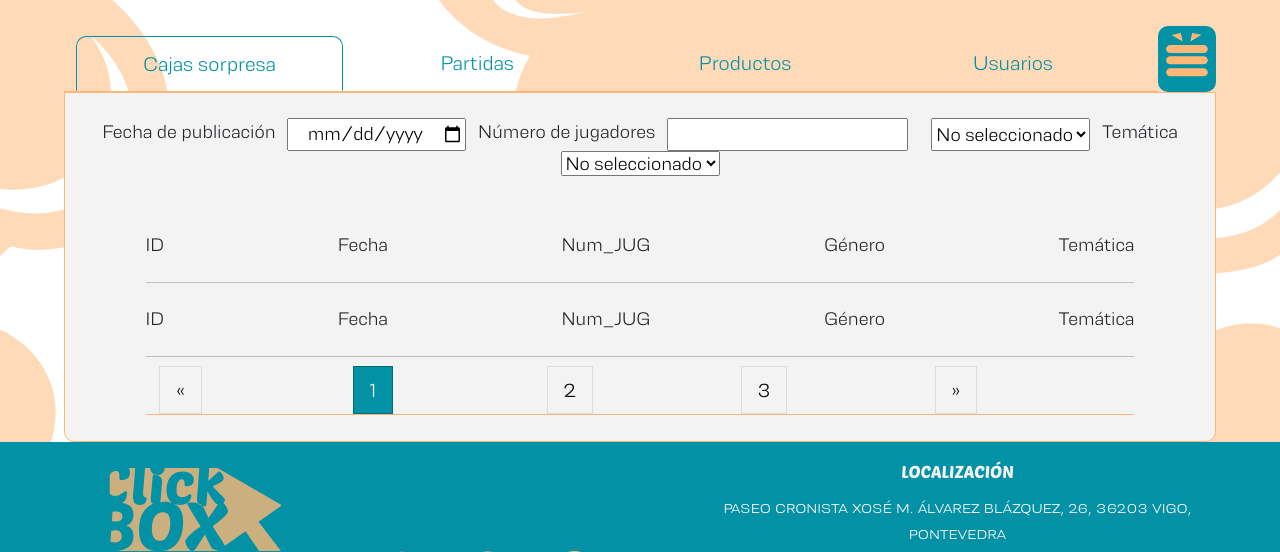
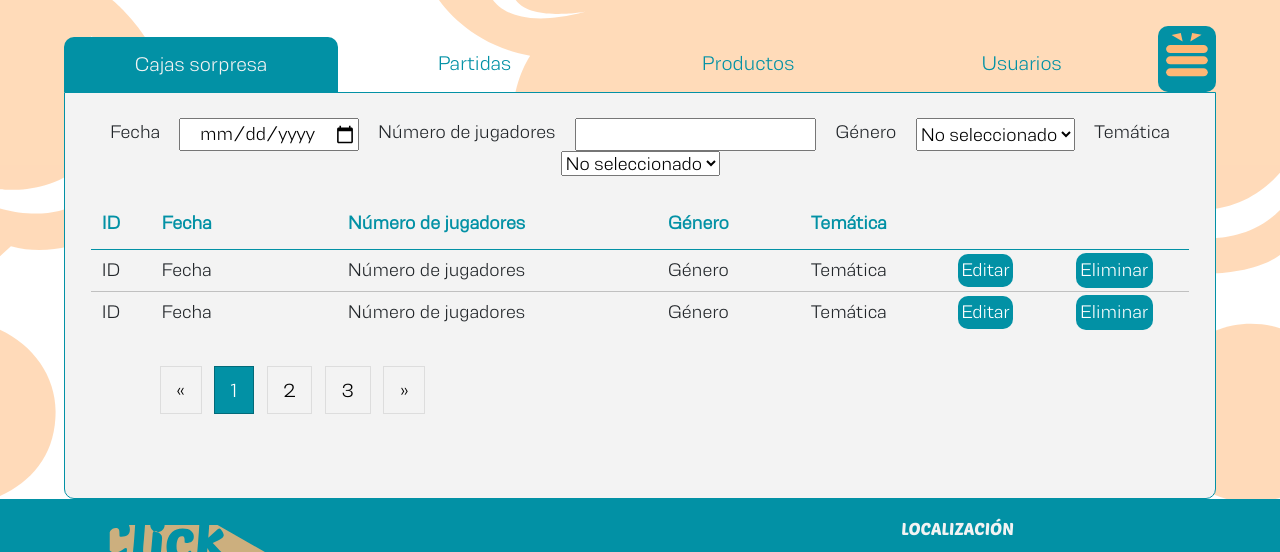
Before and after one commit to a20yagosf/proyect-daw2-clickbox, a PHP site: page /html/panelAdministrador.html in a window 1280 px wide. Shown: the part 90-642 px from the top of the page. Run offline with PHP 8.4, Linux system fonts and the light colour scheme; some libraries are stand-ins or nearby versions.

Commit message:
Inicio diseño panel de administrador y adaptación a tablet (falta versión móvil)

```diff
--- a/css/_panelAdministrador.scss
+++ b/css/_panelAdministrador.scss
@@ -2,7 +2,7 @@
 #panelAdmin {
     padding-block-start: 2%;
 
-    div {
+   & > div:first-of-type {
         width: 90%;
         margin: auto;
         border-radius: $borderRadius $borderRadius 0px 0px;
@@ -11,12 +11,10 @@
         justify-content: space-between;
 
         ul {
-            padding: 0% 1%;
+            padding: 0%;
             //Margin bottom
             margin-block-end: 0%;
             //Estilo
-            //Border bottom
-            border-block-end: 1px solid $colorSecundario;
             //Flex como padre
             display: flex;
             justify-content: space-around;
@@ -30,7 +28,7 @@
                 //Padding-top
                 padding-block-start: 1%;
 
-                a:not(#contenedorElementos a) {
+                a {
                     display: inline-block;
                     @include contenedor(100%, 100%, transparent);
                     padding: 4%;
@@ -122,11 +120,7 @@
         //Estilo
         font-size: 1.2em;
         border-radius: 0px 0px $borderRadius $borderRadius;
-        border: 1px solid $colorSecundario;
-        //Flex como padre
-        display: flex;
-        flex-direction: column;
-        justify-content: center;
+        border: 1px solid $colorPrincipal;
 
         form {
             margin-block-end: 3%;
@@ -140,12 +134,87 @@
             }
         }
 
-        .contenido {
-            padding: 2% 0%;
+        #listaElementos {
+            @include contenedor(100%, 100%, transparent);
+            text-align: center;
         }
 
-        .contenido:not(.contenido:last-of-type){
-            border-bottom: 1px solid oscurecerColor($colorLetra);
+        thead {
+            //Border bottom
+            border-block-end: 1px solid $colorPrincipal;
+
+            th {
+                color: $colorPrincipal;
+                //Margin bottom
+                padding-block-end: 1%;
+            }
+        }
+
+        tbody {
+            td {
+                padding: 0.3% 0%;
+            }
+
+            tr:not(tr:last-of-type) {
+                //borer bottom
+                border-block-end: 1px solid oscurecerColor($colorLetra);
+            }
+
+            button {
+                @include boton($colorPrincipal, 1em);
+                margin: auto;
+            }
         }
     }
+
+    //Adaptación para móvil del carousel
+    @media screen and (max-aspect-ratio: 195/422), (max-aspect-ratio: 375/667), (aspect-ratio: 280/653) {
+        & {
+            #contenedorElementos {
+                width: 100%;
+
+                #listaElementos {
+                    flex-wrap: wrap;
+                }
+            }
+        }
+    }
+
+     //Adaptación para tablet de carousel
+     @media screen and (max-aspect-ratio: 41/59) and (min-width: 540px), (max-aspect-ratio: 3/4) and (min-width: 540px), (aspect-ratio: 4/3) and (min-width: 540px)  {
+         & {
+            & > div:first-of-type {
+                width: 100%;
+            }
+
+            //Formulario con el panel a administrar
+            #formPanelAdmin {
+            }
+
+            //Contenedor con todas las cajas a mostrar
+            #contenedorElementos {
+                width: 100%;
+
+                form {
+                    align-items: center;
+                }
+
+                input {
+                    flex-basis: calc(100%/3);
+                }
+
+                label {
+                    margin-block-start: 2%;
+                }
+
+                thead th {
+                    font-size: 1.2em;
+                }
+
+                tbody th {
+                    margin-block-start: 5%;
+                }
+            }
+         }
+    }
 }
--- a/css/styles.css
+++ b/css/styles.css
@@ -997,7 +997,7 @@ ul li.list-group-item .btn-info {
   }
   #suscribirse #tiposSusc .susc {
     display: inline-block;
-    width: 32.3333333333%;
+    width: calc(97%/3);
   }
   #suscribirse #tiposSusc .susc p {
     font-size: 1.5rem;
@@ -1024,7 +1024,7 @@ ul li.list-group-item .btn-info {
   }
   #suscribirse #tiposSusc .susc {
     display: inline-block;
-    width: 31.6666666667%;
+    width: calc(95%/3);
   }
   #suscribirse #recibo {
     flex-basis: 100%;
@@ -1533,7 +1533,7 @@ ul li.list-group-item .btn-info {
 #perfilUsuario form fieldset div span {
   padding: 2%;
   margin: 1%;
-  flex-basis: 33.3333333333%;
+  flex-basis: calc(100%/3);
   flex-grow: 2;
 }
 #perfilUsuario form fieldset div button {
@@ -1670,32 +1670,30 @@ h2, h3 {
     text-align: start;
   }
   #perfilUsuario form fieldset div span {
-    flex-basis: 33.3333333333%;
+    flex-basis: calc(100%/3);
   }
 }
 #panelAdmin {
   -webkit-padding-before: 2%;
           padding-block-start: 2%;
 }
-#panelAdmin div {
+#panelAdmin > div:first-of-type {
   width: 90%;
   margin: auto;
   border-radius: 10px 10px 0px 0px;
   display: flex;
   justify-content: space-between;
 }
-#panelAdmin div ul {
-  padding: 0% 1%;
+#panelAdmin > div:first-of-type ul {
+  padding: 0%;
   -webkit-margin-after: 0%;
           margin-block-end: 0%;
-  -webkit-border-after: 1px solid #FFB775;
-          border-block-end: 1px solid #FFB775;
   display: flex;
   justify-content: space-around;
   flex-basis: 70%;
   flex-grow: 2;
 }
-#panelAdmin div ul li {
+#panelAdmin > div:first-of-type ul li {
   width: 100%;
   height: 100%;
   background-color: transparent;
@@ -1703,7 +1701,7 @@ h2, h3 {
   -webkit-padding-before: 1%;
           padding-block-start: 1%;
 }
-#panelAdmin div ul li a:not(#contenedorElementos a) {
+#panelAdmin > div:first-of-type ul li a {
   display: inline-block;
   width: 100%;
   height: 100%;
@@ -1713,13 +1711,13 @@ h2, h3 {
   text-align: center;
   color: #0291A5;
 }
-#panelAdmin div ul li a:not(#contenedorElementos a):hover {
+#panelAdmin > div:first-of-type ul li a:hover {
   border: 1px solid #0291A5;
   -webkit-border-after: 0px;
           border-block-end: 0px;
   border-radius: 10px 10px 0px 0px;
 }
-#panelAdmin div ul li .listaActivo {
+#panelAdmin > div:first-of-type ul li .listaActivo {
   background-color: #0291A5;
   color: #F3F3F3;
   border: 1px solid transparent;
@@ -1727,10 +1725,10 @@ h2, h3 {
   border-radius: 10px 10px 0px 0px;
   z-index: 2;
 }
-#panelAdmin div ul li .listaActivo:hover {
+#panelAdmin > div:first-of-type ul li .listaActivo:hover {
   background-color: #03bdd7;
 }
-#panelAdmin div button {
+#panelAdmin > div:first-of-type button {
   background-image: url("../img/iconos/menuHamburguesa.svg");
   background-size: contain;
   background-repeat: no-repeat;
@@ -1746,7 +1744,7 @@ h2, h3 {
   transition: all 0.5s linear;
   padding: 0% 2.5%;
 }
-#panelAdmin div button:hover {
+#panelAdmin > div:first-of-type button:hover {
   background-color: #03bdd7;
 }
 #panelAdmin #formPanelAdmin {
@@ -1769,7 +1767,7 @@ h2, h3 {
   text-align: center;
 }
 #panelAdmin #formPanelAdmin input, #panelAdmin #formPanelAdmin label, #panelAdmin #formPanelAdmin select {
-  flex-basis: 50%;
+  flex-basis: calc(100%/2);
 }
 #panelAdmin #formPanelAdmin input, #panelAdmin #formPanelAdmin select {
   margin: 2% 0%;
@@ -1807,10 +1805,7 @@ h2, h3 {
   padding: 2%;
   font-size: 1.2em;
   border-radius: 0px 0px 10px 10px;
-  border: 1px solid #FFB775;
-  display: flex;
-  flex-direction: column;
-  justify-content: center;
+  border: 1px solid #0291A5;
 }
 #panelAdmin #contenedorElementos form {
   -webkit-margin-after: 3%;
@@ -1822,11 +1817,75 @@ h2, h3 {
 #panelAdmin #contenedorElementos form label, #panelAdmin #contenedorElementos form input {
   text-align: center;
 }
-#panelAdmin #contenedorElementos .contenido {
-  padding: 2% 0%;
-}
-#panelAdmin #contenedorElementos .contenido:not(.contenido:last-of-type) {
-  border-bottom: 1px solid silver;
+#panelAdmin #contenedorElementos #listaElementos {
+  width: 100%;
+  height: 100%;
+  background-color: transparent;
+  text-align: center;
+}
+#panelAdmin #contenedorElementos thead {
+  -webkit-border-after: 1px solid #0291A5;
+          border-block-end: 1px solid #0291A5;
+}
+#panelAdmin #contenedorElementos thead th {
+  color: #0291A5;
+  -webkit-padding-after: 1%;
+          padding-block-end: 1%;
+}
+#panelAdmin #contenedorElementos tbody td {
+  padding: 0.3% 0%;
+}
+#panelAdmin #contenedorElementos tbody tr:not(tr:last-of-type) {
+  -webkit-border-after: 1px solid silver;
+          border-block-end: 1px solid silver;
+}
+#panelAdmin #contenedorElementos tbody button {
+  display: block;
+  background-color: #0291A5;
+  border: none;
+  padding: 2% 3%;
+  font-size: 1em;
+  border-radius: 10px;
+  color: white;
+  cursor: pointer;
+  transition: all 0.5s linear;
+  margin: auto;
+}
+#panelAdmin #contenedorElementos tbody button:hover {
+  background-color: #03bdd7;
+}
+@media screen and (max-aspect-ratio: 195/422), (max-aspect-ratio: 375/667), (aspect-ratio: 280/653) {
+  #panelAdmin #contenedorElementos {
+    width: 100%;
+  }
+  #panelAdmin #contenedorElementos #listaElementos {
+    flex-wrap: wrap;
+  }
+}
+@media screen and (max-aspect-ratio: 41/59) and (min-width: 540px), (max-aspect-ratio: 3/4) and (min-width: 540px), (aspect-ratio: 4/3) and (min-width: 540px) {
+  #panelAdmin > div:first-of-type {
+    width: 100%;
+  }
+  #panelAdmin #contenedorElementos {
+    width: 100%;
+  }
+  #panelAdmin #contenedorElementos form {
+    align-items: center;
+  }
+  #panelAdmin #contenedorElementos input {
+    flex-basis: calc(100%/3);
+  }
+  #panelAdmin #contenedorElementos label {
+    -webkit-margin-before: 2%;
+            margin-block-start: 2%;
+  }
+  #panelAdmin #contenedorElementos thead th {
+    font-size: 1.2em;
+  }
+  #panelAdmin #contenedorElementos tbody th {
+    -webkit-margin-before: 5%;
+            margin-block-start: 5%;
+  }
 }
 
 footer {
--- a/html/panelAdministrador.html
+++ b/html/panelAdministrador.html
@@ -43,11 +43,11 @@
             </form> -->
             <div id="contenedorElementos">
                 <form id="filtradoPartida" action="">
-                    <label for="fechaCaja">Fecha de publicación</label>
+                    <label for="fechaCaja">Fecha</label>
                     <input type="date" name="fechaCaja" id="fechaCaja"/>
                     <label for="num_jug">Número de jugadores</label>
                     <input type="number" name="num_jug" id="num_jug"/>
-                    <label for="genero"></label>
+                    <label for="genero">Género</label>
                     <select name="genero" id="genero">
                         <option value="">No seleccionado</option>
                     </select>
@@ -56,20 +56,37 @@
                         <option value="">No seleccionado</option>
                     </select>
                 </form>
-                <div class="contenido">
-                    <span>ID</span>
-                    <span>Fecha</span>
-                    <span>Num_JUG</span>
-                    <span>Género</span>
-                    <span>Temática</span>
-                </div>
-                <div class="contenido">
-                    <span>ID</span>
-                    <span>Fecha</span>
-                    <span>Num_JUG</span>
-                    <span>Género</span>
-                    <span>Temática</span>
-                </div>
+                <table id="listaElementos">
+                    <thead>
+                        <tr>
+                            <th>ID</th>
+                            <th>Fecha</th>
+                            <th>Número de jugadores</th>
+                            <th>Género</th>
+                            <th>Temática</th>
+                        </tr>
+                    </thead>
+                    <tbody>
+                        <tr>
+                            <td>ID</td>
+                            <td>Fecha</td>
+                            <td>Número de jugadores</td>
+                            <td>Género</td>
+                            <td>Temática</td>
+                            <td><button>Editar</button></td>
+                            <td><button>Eliminar</button></td>
+                        </tr>
+                        <tr>
+                            <td>ID</td>
+                            <td>Fecha</td>
+                            <td>Número de jugadores</td>
+                            <td>Género</td>
+                            <td>Temática</td>
+                            <td><button>Editar</button></td>
+                            <td><button>Eliminar</button></td>
+                        </tr>
+                    </tbody>
+                </table>
                 <div class="pagination">
                     <ul>
                       <li><a href="#">&laquo;</a></li>
```
Also changed, not shown: 1 other file.
